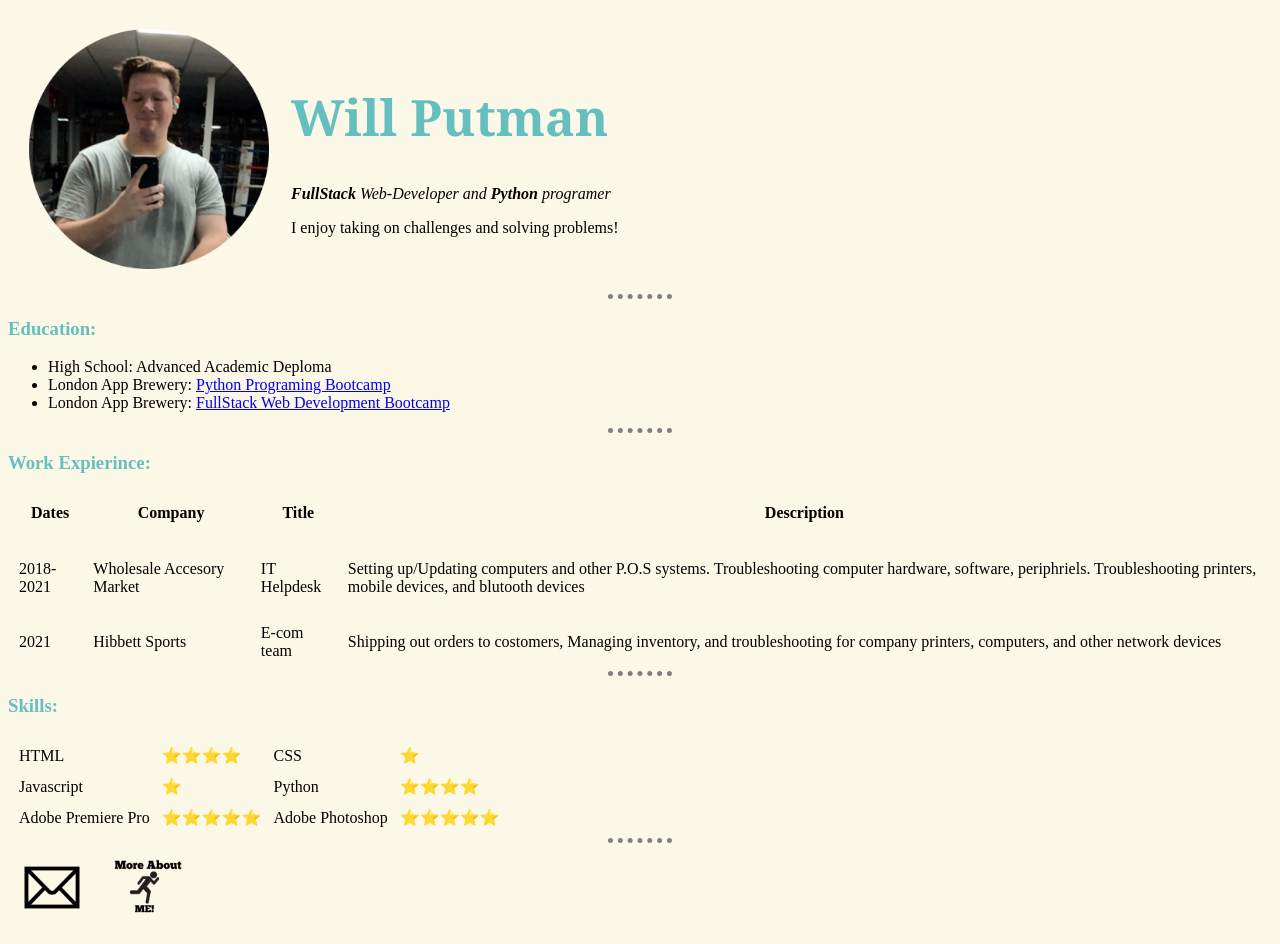
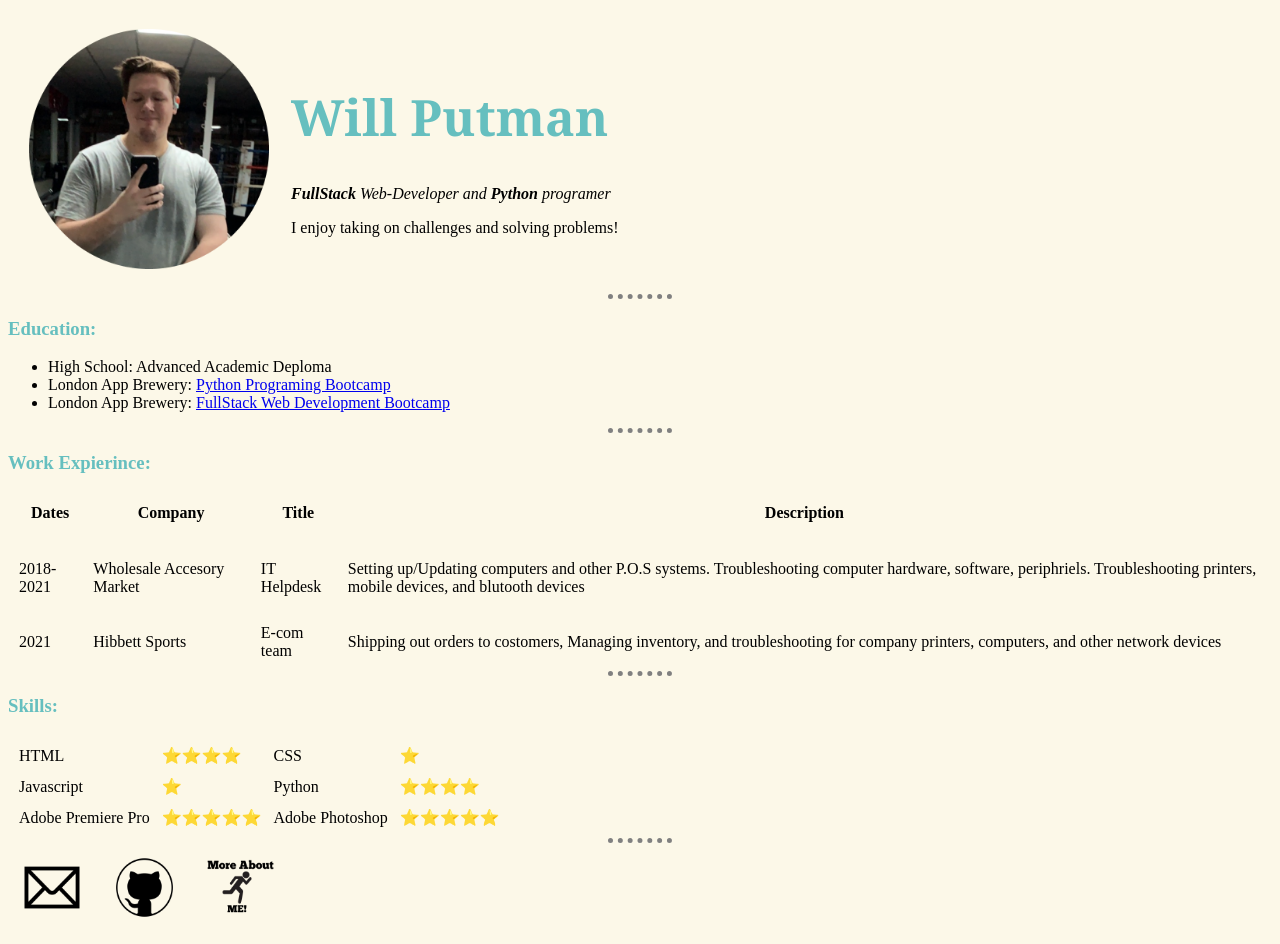
Before and after one commit to WillPutman-8/CV, a plain HTML site: page index.html in a window 1280 px wide. Drawn offline with Linux system fonts and the light colour scheme.

Commit message:
Added link to github page in index.html

```diff
--- a/index.html
+++ b/index.html
@@ -79,6 +79,7 @@
     </table>
     <hr>
     <a href="contact-me.html"><img class="link"src="images\mail.png" alt="mail-img"></a>
+    <a href="https://github.com/WillPutman-8"><img class="link"src="images\gitlink.png" alt="Githublink-img"></a>
     <a href="hobbies.html"><img class="link"src="images\me.png" alt="More about me img"></a>
 
 
```
